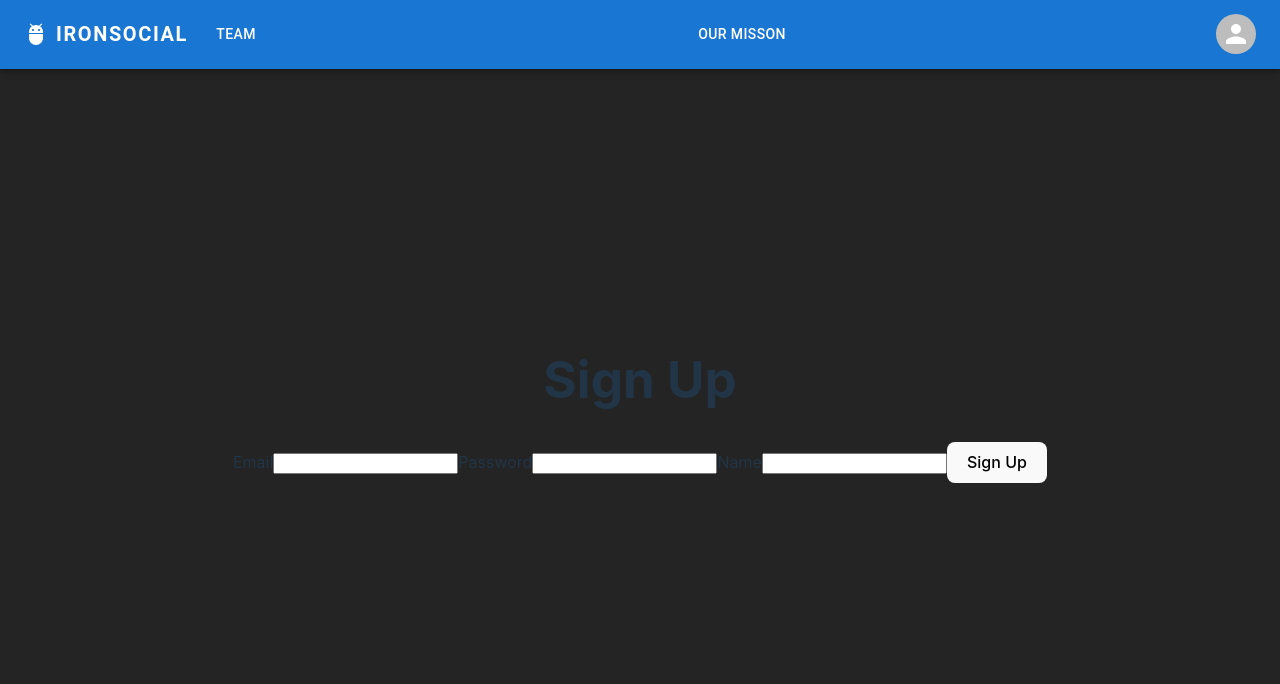
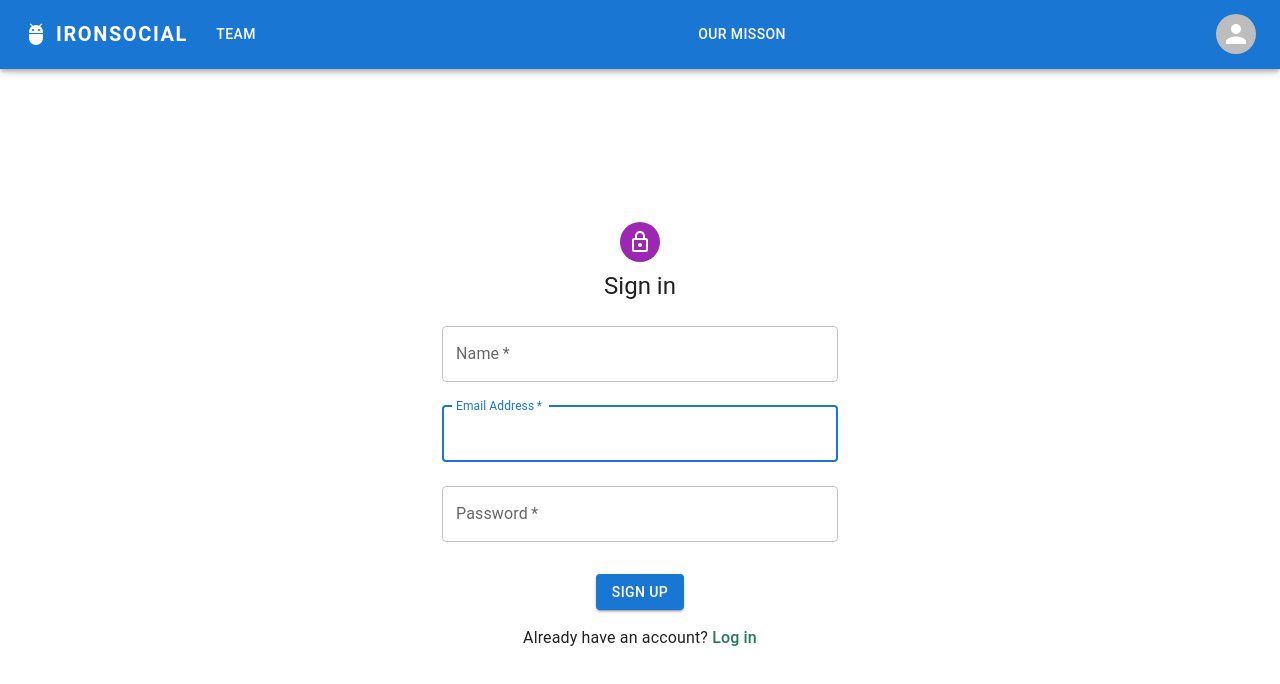
Before and after one commit to MNader11/ironsocial-management-client, a React (Vite) app: page /signup in a window 1280 px wide. Shown: the top 684 px of the page. Built offline with nearby package versions, Linux system fonts and the light colour scheme.

Commit message:
Design of Login/Signup form. Profile Page done and working

```diff
--- a/src/Pages/Login/index.jsx
+++ b/src/Pages/Login/index.jsx
@@ -2,6 +2,20 @@ import { useState, useContext } from "react";
 import axios from "axios";
 import { Link, useNavigate } from "react-router-dom";
 import { AuthContext } from "../../Context/auth.context";
+// MUI
+import * as React from "react";
+import Avatar from "@mui/material/Avatar";
+import Button from "@mui/material/Button";
+import CssBaseline from "@mui/material/CssBaseline";
+import TextField from "@mui/material/TextField";
+import FormControlLabel from "@mui/material/FormControlLabel";
+import Checkbox from "@mui/material/Checkbox";
+/* import Link from '@mui/material/Link'; */
+import Grid from "@mui/material/Grid";
+import Box from "@mui/material/Box";
+import LockOutlinedIcon from "@mui/icons-material/LockOutlined";
+import Typography from "@mui/material/Typography";
+import Container from "@mui/material/Container";
 
 const API_URL = "https://ironsocial-backend.onrender.com";
 
@@ -31,34 +45,72 @@ function LoginPage() {
   };
   return (
     <div>
-      <h1>Login</h1>
-      <form onSubmit={handleSubmit}>
-        <label>
-          Email:
-          <input
+      <Container component="main" maxWidth="xs">
+        <CssBaseline />
+        <Box
+          sx={{
+            marginTop: 8,
+            display: "flex",
+            flexDirection: "column",
+            alignItems: "center",
+          }}
+        >
+          <Avatar sx={{ m: 1, bgcolor: "secondary.main" }}>
+            <LockOutlinedIcon />
+          </Avatar>
+          <Typography component="h1" variant="h5">
+            Sign in
+          </Typography>
+          <Box
+            component="form"
+            onSubmit={handleSubmit}
+            noValidate
+            sx={{ mt: 1 }}
+          >
+            <TextField
+              margin="normal"
+              required
+              fullWidth
+              id="email"
+              label="Email Address"
+              name="email"
+              autoComplete="email"
+              autoFocus
               type="email"
-            name="email"
               value={email}
               onChange={(e) => setEmail(e.target.value)}
             />
-        </label>
-
-        <label>
-          Password:
-          <input
+            <TextField
+              margin="normal"
+              required
+              fullWidth
+              name="password"
+              label="Password"
               type="password"
-            name="password"
+              id="password"
+              autoComplete="current-password"
               value={password}
               onChange={(e) => setPassword(e.target.value)}
             />
-        </label>
-
-        <button type="submit">Login</button>
-      </form>
-
+              <Button
+                type="submit"
+                variant="contained"
+                sx={{ mt: 3, mb: 2 }}
+                color="primary"
+              >
+                Log In
+              </Button>
               {errorMessage && <p>{errorMessage}</p>}
-      <p>Do not have an accunt yet?</p>
-      <Link to="/signup">Sign Up</Link>
+              <Typography variant="body1">
+                {"Don't have an account?"}{" "}
+                <Link to={"/signup"} style={{ color: "#227A60" }}>
+                  {" "}
+                  Sign Up
+                </Link>
+              </Typography>
+          </Box>
+        </Box>
+      </Container>
     </div>
   );
 }
--- a/src/Pages/MyProjects/index.jsx
+++ b/src/Pages/MyProjects/index.jsx
@@ -1,8 +1,25 @@
 import { useState, useEffect } from "react";
 import axios from "axios";
 import { Link } from "react-router-dom";
+// MUI
+import * as React from "react";
+import Box from "@mui/material/Box";
+import Card from "@mui/material/Card";
+import CardActions from "@mui/material/CardActions";
+import CardContent from "@mui/material/CardContent";
+import Button from "@mui/material/Button";
+import Typography from "@mui/material/Typography";
 
 const API_URL = "https://ironsocial-backend.onrender.com";
+// MUI
+const bull = (
+  <Box
+    component="span"
+    sx={{ display: "inline-block", mx: "2px", transform: "scale(0.8)" }}
+  >
+    •
+  </Box>
+);
 
 function MyProjects() {
   const [projects, setProjects] = useState([]);
@@ -30,7 +47,7 @@ function MyProjects() {
       });
   };
 
-  console.log("projects:",projects);
+  console.log("projects:", projects);
 
   return (
     <div>
@@ -38,7 +55,39 @@ function MyProjects() {
       {projects &&
         projects.map((project) => {
           return (
-            <div key={project._id}>
+            <div
+              style={{
+                paddingTop: "72px",
+                display: "flex",
+                flexDirection: "column",
+                flexWrap: "wrap",
+                justifyContent: "space-between",
+              }}
+            >
+              <Card sx={{ minWidth: 275 }}>
+                <CardContent>
+                  <Typography variant="h5" component="div">
+                    {project.name}
+                  </Typography>
+                </CardContent>
+                <CardActions sx={{ justifyContent: "space-around" }}>
+                <Link to={`/projects/${project._id}/update`}>
+                <button type="submit">Update</button>
+              </Link>
+              <button onClick={() => deleteProjects(project._id)}>
+                Delete
+              </button>
+                </CardActions>
+              </Card>
+            </div>
+          );
+        })}
+    </div>
+  );
+}
+export default MyProjects;
+
+/*             <div key={project._id}>
               <img src={project.image} />
               <h2>{project.name}</h2>
               <p>{project.link}</p>
@@ -49,10 +98,4 @@ function MyProjects() {
               <button onClick={() => deleteProjects(project._id)}>
                 Delete
               </button>
-            </div>
-          );
-        })}
-    </div>
-  );
-}
-export default MyProjects;
+            </div> */
--- a/src/Pages/MyTickets/index.jsx
+++ b/src/Pages/MyTickets/index.jsx
@@ -24,6 +24,7 @@ const bull = (
 
 function MyTickets() {
   const [tickets, setTickets] = useState([]);
+  const [projects, setProjects] = useState([]);
   const storedToken = localStorage.getItem("authToken");
 
   useEffect(() => {
@@ -32,6 +33,15 @@ function MyTickets() {
         headers: { Authorization: `Bearer ${storedToken}` },
       })
       .then((response) => setTickets(response.data.userTickets))
+      .catch((error) => console.log(error));
+  }, []);
+
+  useEffect(() => {
+    axios
+      .get(`${API_URL}/api/myProjects`, {
+        headers: { Authorization: `Bearer ${storedToken}` },
+      })
+      .then((response) => setProjects(response.data.userProjects))
       .catch((error) => console.log(error));
   }, []);
 
@@ -54,27 +64,37 @@ function MyTickets() {
       {tickets &&
         tickets.map((ticket) => {
           return (
-            <div style={{
+            <div
+              style={{
                 paddingTop: "72px",
                 display: "flex",
                 flexDirection: "column",
                 flexWrap: "wrap",
                 justifyContent: "space-between",
-            }}>
+              }}
+            >
               <Card sx={{ minWidth: 275 }}>
                 <CardContent>
                   <Typography variant="h5" component="div">
                     {ticket.project}
                   </Typography>
                 </CardContent>
-              <CardActions sx={{justifyContent: "space-around" }}>
+                <CardActions sx={{ justifyContent: "space-around" }}>
                   <Link to={`/tickets/${ticket._id}/update`}>
                     <button type="submit">Update</button>
                   </Link>
-              <button onClick={() => deleteTicket(ticket._id)}>Delete</button>
+                  <button onClick={() => deleteTicket(ticket._id)}>
+                    Delete
+                  </button>
                 </CardActions>
               </Card>
             </div>
+          );
+        })}
+    </div>
+  );
+}
+export default MyTickets;
 
 /*             <div key={ticket._id}>
               <h2>{ticket.project}</h2>
@@ -87,9 +107,3 @@ function MyTickets() {
               </Link>
               <button onClick={() => deleteTicket(ticket._id)}>Delete</button>
             </div> */
-          );
-        })}
-    </div>
-  );
-}
-export default MyTickets;
--- a/src/Pages/Signup/index.jsx
+++ b/src/Pages/Signup/index.jsx
@@ -1,6 +1,20 @@
 import { useState } from "react";
 import { Link, useNavigate } from "react-router-dom";
 import axios from "axios";
+// MUI
+import * as React from "react";
+import Avatar from "@mui/material/Avatar";
+import Button from "@mui/material/Button";
+import CssBaseline from "@mui/material/CssBaseline";
+import TextField from "@mui/material/TextField";
+import FormControlLabel from "@mui/material/FormControlLabel";
+import Checkbox from "@mui/material/Checkbox";
+/* import Link from '@mui/material/Link'; */
+import Grid from "@mui/material/Grid";
+import Box from "@mui/material/Box";
+import LockOutlinedIcon from "@mui/icons-material/LockOutlined";
+import Typography from "@mui/material/Typography";
+import Container from "@mui/material/Container";
 
 const API_URL = "https://ironsocial-backend.onrender.com";
 
@@ -29,6 +43,92 @@ function SignupPage(props) {
 
   return (
     <div>
+      <Container component="main" maxWidth="xs">
+        <CssBaseline />
+        <Box
+          sx={{
+            marginTop: 8,
+            display: "flex",
+            flexDirection: "column",
+            alignItems: "center",
+          }}
+        >
+          <Avatar sx={{ m: 1, bgcolor: "secondary.main" }}>
+            <LockOutlinedIcon />
+          </Avatar>
+          <Typography component="h1" variant="h5">
+            Sign in
+          </Typography>
+          <Box
+            component="form"
+            onSubmit={handleSubmit}
+            noValidate
+            sx={{ mt: 1 }}
+          >
+            <TextField
+              margin="normal"
+              required
+              fullWidth
+              id="name"
+              label="Name"
+              name="name"
+              autoComplete="name"
+              autoFocus
+              type="text"
+              value={name}
+              onChange={(e) => setName(e.target.value)}
+            />
+            <TextField
+              margin="normal"
+              required
+              fullWidth
+              id="email"
+              label="Email Address"
+              name="email"
+              autoComplete="email"
+              autoFocus
+              type="email"
+              value={email}
+              onChange={(e) => setEmail(e.target.value)}
+            />
+            <TextField
+              margin="normal"
+              required
+              fullWidth
+              name="password"
+              label="Password"
+              type="password"
+              id="password"
+              autoComplete="current-password"
+              value={password}
+              onChange={(e) => setPassword(e.target.value)}
+            />
+            <Button
+              type="submit"
+              variant="contained"
+              sx={{ mt: 3, mb: 2 }}
+            >
+              Sign Up
+            </Button>
+            {errorMessage && <p>{errorMessage}</p>}
+            <Typography variant="body1">
+              {"Already have an account?"}{" "}
+              <Link to={"/login"} style={{ color: "#227A60" }}>
+                {" "}
+                Log in
+              </Link>
+            </Typography>
+          </Box>
+        </Box>
+      </Container>
+    </div>
+  );
+}
+
+export default SignupPage;
+
+{
+  /* <div>
       <h1>Sign Up</h1>
       <form onSubmit={handleSubmit}>
         <label>
@@ -63,8 +163,5 @@ function SignupPage(props) {
         <button type="submit">Sign Up</button>
         {errorMessage && <p>{errorMessage}</p>}
       </form>
-    </div>
-  );
+    </div> */
 }
-
-export default SignupPage;
```
Also changed, not shown: src/Pages/ProfilePage/index.jsx (+27 -13 lines). Lines whose indentation alone changed are shown as unchanged.
